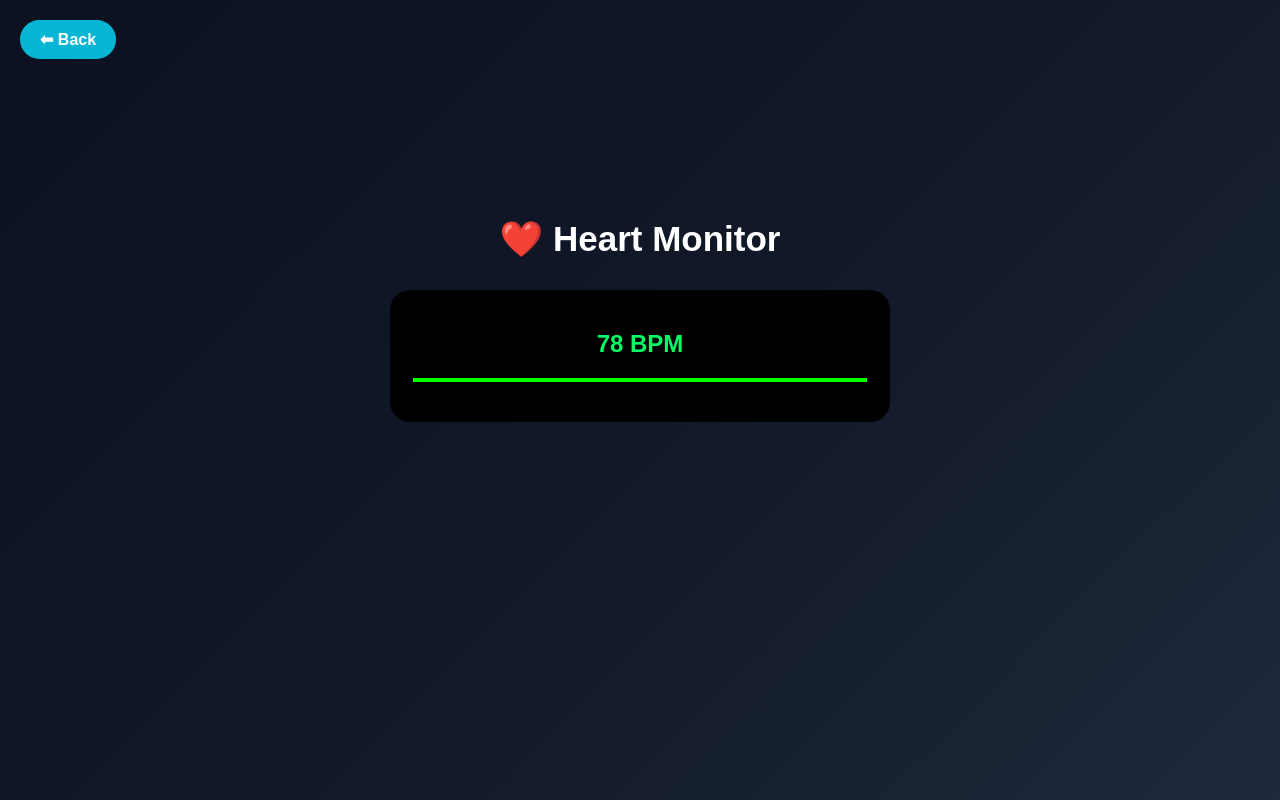
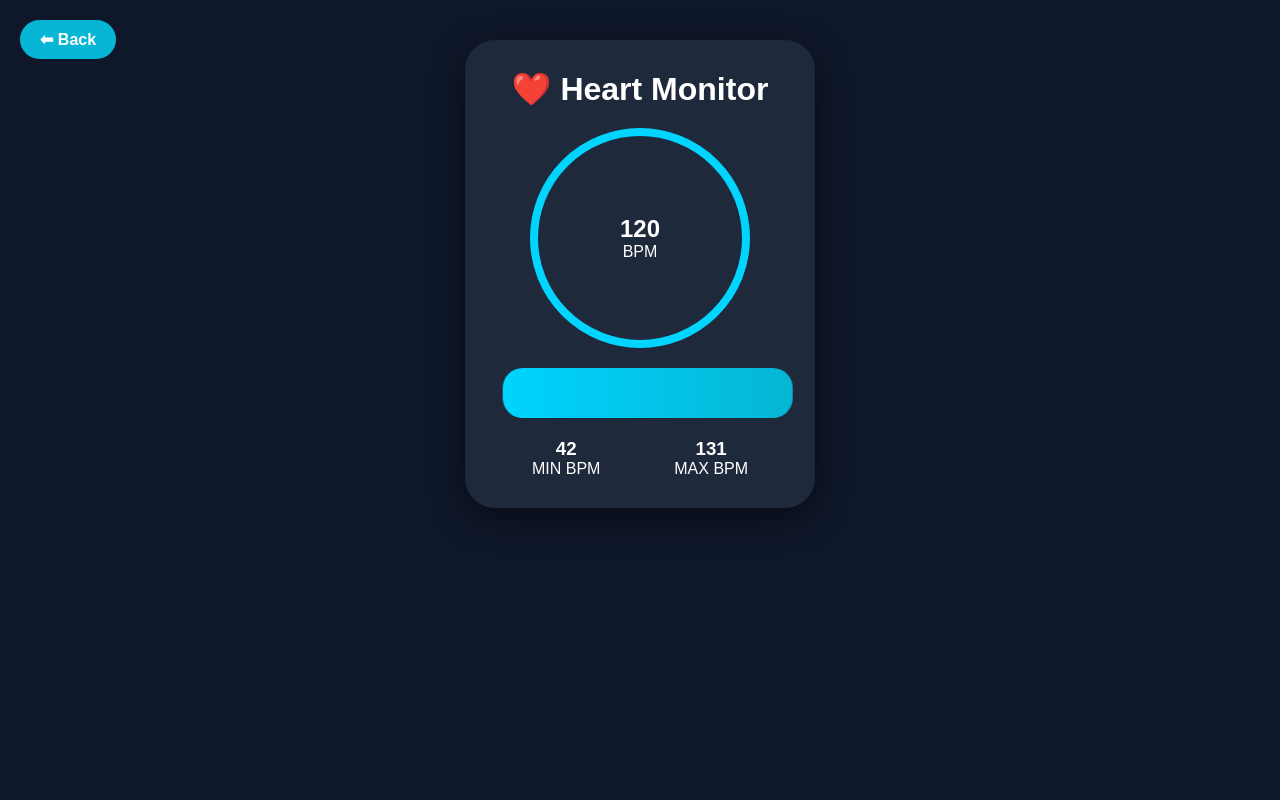
Before and after one commit to Tejaswini26308/MediCure-app, a Flask app: page /heart-rate in a window 1280 px wide. Run offline with Flask 3, Linux system fonts and the light colour scheme.

Commit message:
Upgraded Heart_rate, pulse, speed

```diff
--- a/static/style.css
+++ b/static/style.css
@@ -451,3 +451,69 @@ footer{
     50%{transform:scaleX(1.2);}
     100%{transform:scaleX(0.8);}
 }
+.tracker-page{
+    background:#0f172a;
+    color:white;
+    text-align:center;
+    min-height:100vh;
+    padding:40px;
+}
+
+.watch-container{
+    width:350px;
+    margin:auto;
+    background:#1e293b;
+    padding:30px;
+    border-radius:30px;
+    box-shadow:0px 10px 30px rgba(0,0,0,0.5);
+}
+
+.circle-box{
+    width:220px;
+    height:220px;
+    border:8px solid #00d4ff;
+    border-radius:50%;
+    margin:20px auto;
+    display:flex;
+    flex-direction:column;
+    justify-content:center;
+    align-items:center;
+}
+
+.wave{
+    width:100%;
+    height:50px;
+    background:linear-gradient(90deg,#00d4ff,#06b6d4);
+    border-radius:20px;
+    animation: waveMove 1s infinite alternate;
+}
+
+@keyframes waveMove{
+    from{
+        transform:translateX(-10px);
+    }
+    to{
+        transform:translateX(10px);
+    }
+}
+
+.stats-row{
+    display:flex;
+    justify-content:space-around;
+    margin-top:20px;
+}
+
+.graph-box{
+    display:flex;
+    justify-content:center;
+    align-items:flex-end;
+    gap:15px;
+    height:200px;
+    margin-top:20px;
+}
+
+.bar{
+    width:40px;
+    background:#ff007a;
+    border-radius:10px;
+}
--- a/templates/heart_rate.html
+++ b/templates/heart_rate.html
@@ -1,19 +1,33 @@
 <!DOCTYPE html>
 <html>
 <head>
-    <title>Heart Rate Monitor</title>
+    <title>Heart Monitor</title>
     <link rel="stylesheet" href="{{ url_for('static', filename='style.css') }}">
 </head>
-<body>
+<body class="tracker-page">
 
 <a href="/dashboard" class="back-btn">⬅ Back</a>
 
-<div class="dashboard-container">
+<div class="watch-container">
     <h1>❤️ Heart Monitor</h1>
 
-    <div class="monitor-box">
-        <h2>78 BPM</h2>
-        <div class="heartbeat-line"></div>
+    <div class="circle-box">
+        <h2>120</h2>
+        <p>BPM</p>
+    </div>
+
+    <div class="wave"></div>
+
+    <div class="stats-row">
+        <div>
+            <h3>42</h3>
+            <p>MIN BPM</p>
+        </div>
+
+        <div>
+            <h3>131</h3>
+            <p>MAX BPM</p>
+        </div>
     </div>
 </div>
 
```
Also changed, not shown: templates/dashboard.html (+1 -6 lines), templates/pulse.html (+13 -6 lines), templates/speed.html (+7 -5 lines).
